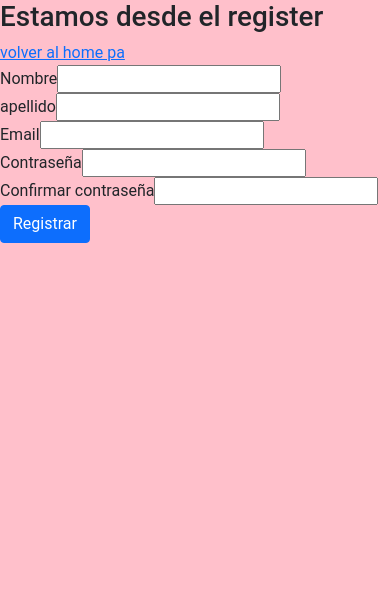
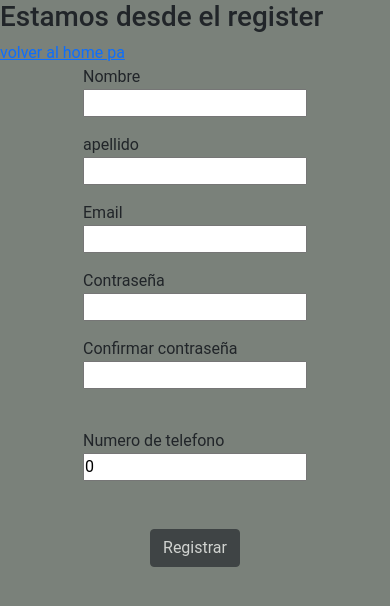
Before and after one commit to Kolke19/E-commerce, a React (Create React App) app: page /register in a window 390 px wide. Shown: the top 606 px of the page. Built offline with nearby package versions, Linux system fonts and the light colour scheme.

Commit message:
handleOnBlur phoneNumberAdded axios post working

```diff
--- a/src/Apps.css
+++ b/src/Apps.css
@@ -5,7 +5,7 @@
     font-family: "Roboto";
 }
 body {
-    background-color: pink;
+    background-color: rgb(122, 129, 122);
 }
 
 /* .page-container{
--- a/src/components/layout/Layout.js
+++ b/src/components/layout/Layout.js
@@ -1,6 +1,6 @@
 import React from 'react'
-import Header from '../Header'
-import Footer from '../Footer'
+// import Header from '../Header'
+// import Footer from '../Footer'
 const Layout = ({children}) => {
   return (
     <>
--- /dev/null
+++ b/src/css/userRegister.css
@@ -0,0 +1,20 @@
+*{
+    box-sizing: border-box;
+    margin: 0;
+    padding: 0;
+}
+
+.register-styles {
+    display: flex;
+    justify-content: center;
+    align-items: center;
+    /* text-align: center; */
+}
+/* .button-styles {
+    padding-left: rem !important;
+} */
+.button-styles {
+    display: flex;
+    justify-content: center;
+    padding-top: 0.5rem;
+}
--- a/src/pages/Register.js
+++ b/src/pages/Register.js
@@ -3,77 +3,150 @@ import {Link} from 'react-router-dom';
 import {useState, useContext} from 'react';
 import { Button } from 'react-bootstrap';
 import AuthContext from '../context/AuthContext';
+import "../css/userRegister.css"
+//validaciones
+import ValidationServices from '../utils/ValidationServices.js';
+
+
+
 
 const Register = () => {
 const { registerUser } = useContext(AuthContext);
+const validationServices = new ValidationServices();
 
-const [form, setForm] = useState({
-  username:"",
-  lastname:"",
-  email:"",
-  password:"",
-  passwordConfirm:""
-});
+const initialFormValue = {
+  username:'',
+  lastname:'',
+  email:'',
+  password:'',
+  passwordConfirm:'',
+  phoneNumber:0,
+};
+const [form, setForm] = useState(initialFormValue);
+const [errors, setErrors] = useState({});
 
-const {username, lastname, email, password, passwordConfirm} = form;
+// const { username, lastname, email, password, passwordConfirm } = form;
 
-const handleOnChange = e => setForm ({ ...form, [e.target.name]: e.target.value});
+    const validarMisCampos= (inputName, inputValue) => {
+      switch(inputName){
+        case 'email':{
+          console.log("brian se la come")
+          return validationServices.validarEmail(inputValue);
+        }
+        default:{
+          return true
+          break;
+        }
+      }
+    }
+
+const handleOnBlur = (e) =>{
+  if(e.target.value === " "|| Number(e.target.value) === 0
+  || validarMisCampos(e.target.name, e.target.value) ) { //! --> negacion
+    setErrors({
+      ...errors,
+      [e.target.name] : `este campo es obligatorio`
+    });
+  }else {
+    setErrors({
+      ...errors,
+      [e.target.name] : "",
+    });
+  }
+};
+const handleOnChange = e =>  {
+  console.log(e.target.name)
+setForm ({ ...form, [e.target.name]: e.target.value});
+};
+
 
 const handleOnSubmit = e => {
     e.preventDefault();
     registerUser(form);
     console.log("funciona", form)
-}
+};
 
   return (
     <>
     <h1>Estamos desde el register</h1>
     <Link to="/">volver al home pa</Link>
-    <div>
+    <div className='register-styles'>
     <form onSubmit={handleOnSubmit}>
       <div>
       <label>Nombre</label>
+      <br/>
       <input
       type="text"
       name='username'
-      value={username}
+      value={form.username}
       onChange={handleOnChange}
+      onBlur={handleOnBlur}
       />
+      <p>{errors.username}</p>
+
       </div>
       <div>
       <label>apellido</label>
+      <br/>
       <input
       type="text"
       name='lastname'
-      value={lastname}
+      value={form.lastname}
       onChange={handleOnChange}
+      onBlur={handleOnBlur}
       />
+      <p>{errors.lastname}</p>
       </div>
        <label>Email</label>
+       <br/>
       <input
-      type="email"
+      type="text"
       name='email'
-      value={email}
+      value={form.email}
       onChange={handleOnChange}
+      onBlur={handleOnBlur}
       />
+      <p>{errors.username}</p>
       <div>
        <label>Contraseña</label>
+       <br/>
       <input
       type="password"
       name='password'
-      value={password}
+      value={form.password}
       onChange={handleOnChange}
+      onBlur={handleOnBlur}
       />
+      <p>{errors.password}</p>
       </div>
        <label>Confirmar contraseña</label>
+       <br/>
       <input
       type="password"
       name='passwordConfirm'
-      value={passwordConfirm}
+      value={form.passwordConfirm}
       onChange={handleOnChange}
+      onBlur={handleOnBlur}
       />
+      <p>{errors.passwordConfirm}</p>
       <br/>
-      <Button type="submit">Registrar</Button>
+      <label>Numero de telefono</label>
+      <br/>
+        <input
+      type="number"
+      name='phoneNumber'
+      value={form.phoneNumber}
+      onChange={handleOnChange}
+      onBlur={handleOnBlur}
+      />
+      <p>{errors.phoneNumber}</p>
+
+      <br/>
+      <div className='button-styles'>
+      <Button disabled={Object.values(form).some(
+        (value) => value === '' || value === 0
+      )} className='btn btn-dark' type="submit">Registrar</Button>
+      </div>
     </form>
     </div>
     </>
@@ -81,3 +154,90 @@ const handleOnSubmit = e => {
 }
 
 export default Register
+
+//FUNCIONABAAAA
+
+
+// import React from 'react';
+// import {Link} from 'react-router-dom';
+// import {useState, useContext} from 'react';
+// import { Button } from 'react-bootstrap';
+// import AuthContext from '../context/AuthContext';
+
+// const Register = () => {
+// const { registerUser } = useContext(AuthContext);
+
+// const [form, setForm] = useState({
+//   username:"",
+//   lastname:"",
+//   email:"",
+//   password:"",
+//   passwordConfirm:""
+// });
+
+// const {username, lastname, email, password, passwordConfirm} = form;
+
+// const handleOnChange = e => setForm ({ ...form, [e.target.name]: e.target.value});
+
+// const handleOnSubmit = e => {
+//     e.preventDefault();
+//     registerUser(form);
+//     console.log("funciona", form)
+// }
+
+//   return (
+//     <>
+//     <h1>Estamos desde el register</h1>
+//     <Link to="/">volver al home pa</Link>
+//     <div>
+//     <form onSubmit={handleOnSubmit}>
+//       <div>
+//       <label>Nombre</label>
+//       <input
+//       type="text"
+//       name='username'
+//       value={username}
+//       onChange={handleOnChange}
+//       />
+//       </div>
+//       <div>
+//       <label>apellido</label>
+//       <input
+//       type="text"
+//       name='lastname'
+//       value={lastname}
+//       onChange={handleOnChange}
+//       />
+//       </div>
+//        <label>Email</label>
+//       <input
+//       type="email"
+//       name='email'
+//       value={email}
+//       onChange={handleOnChange}
+//       />
+//       <div>
+//        <label>Contraseña</label>
+//       <input
+//       type="password"
+//       name='password'
+//       value={password}
+//       onChange={handleOnChange}
+//       />
+//       </div>
+//        <label>Confirmar contraseña</label>
+//       <input
+//       type="password"
+//       name='passwordConfirm'
+//       value={passwordConfirm}
+//       onChange={handleOnChange}
+//       />
+//       <br/>
+//       <Button type="submit">Registrar</Button>
+//     </form>
+//     </div>
+//     </>
+//   )
+// }
+
+// export default Register
--- /dev/null
+++ b/src/utils/ValidationServices.js
@@ -0,0 +1,18 @@
+class ValidationServices {
+    validarNoEmpty = input => input.value ? true : false;
+    // validarString = (input, longMin) => {
+    //     !longMin ? longMin = 1 : true;
+    //     return input.value.length >= longMin ? true : false;
+    // }
+    validarImgUrl = input => {
+        const regEx = /\.(jpg|png|gif)$/i;
+        return regEx.test(input.value) ? true : false;
+    }
+    validarSelectBoolean = input => (input.value === 'true' || input.value === 'false') ? true : false;
+    validarEmail = input => {
+        console.log("usando la validacion")
+        const regEx = /^\w+([\.-]?\w+)*@\w+([\.-]?\w+)*(\.\w{2,3,4})+$/;
+        return regEx.test(input.value) ? true : false;
+    }
+}
+export default ValidationServices;
```
